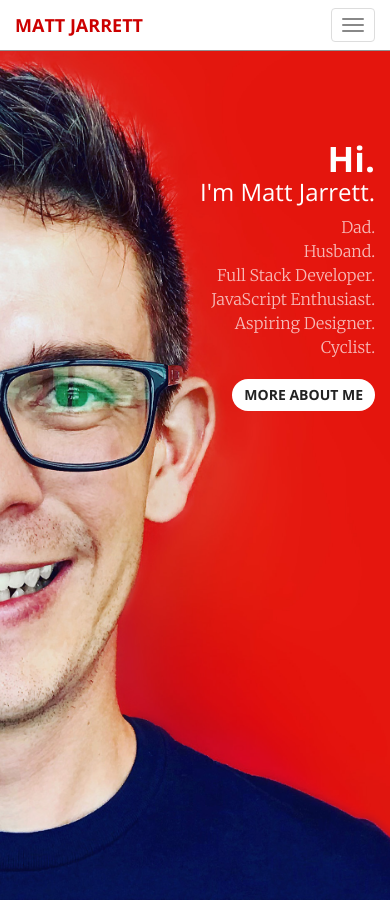
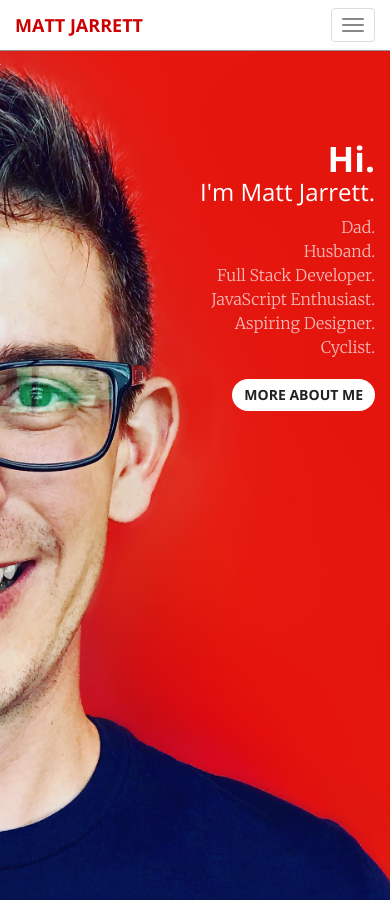
Before and after one commit to cujarrett/cujarrett.github.io, a Jekyll site: the page built from index.html, in a window 390 px wide and 900 px high. Built offline with Jekyll 4.4.1, drawn with Linux system fonts in a browser that asks for light colours; Markdown is read by kramdown in place of the engine named in the settings.

Commit message:
Slides header background for mobile

```diff
--- a/_sass/_base.scss
+++ b/_sass/_base.scss
@@ -485,6 +485,6 @@ body {
 
 @media only screen and (max-width: 1026px) {
   #conditional-background-offset {
-    background-position: 67%;
+    background-position: 70%;
   }
 }
```
